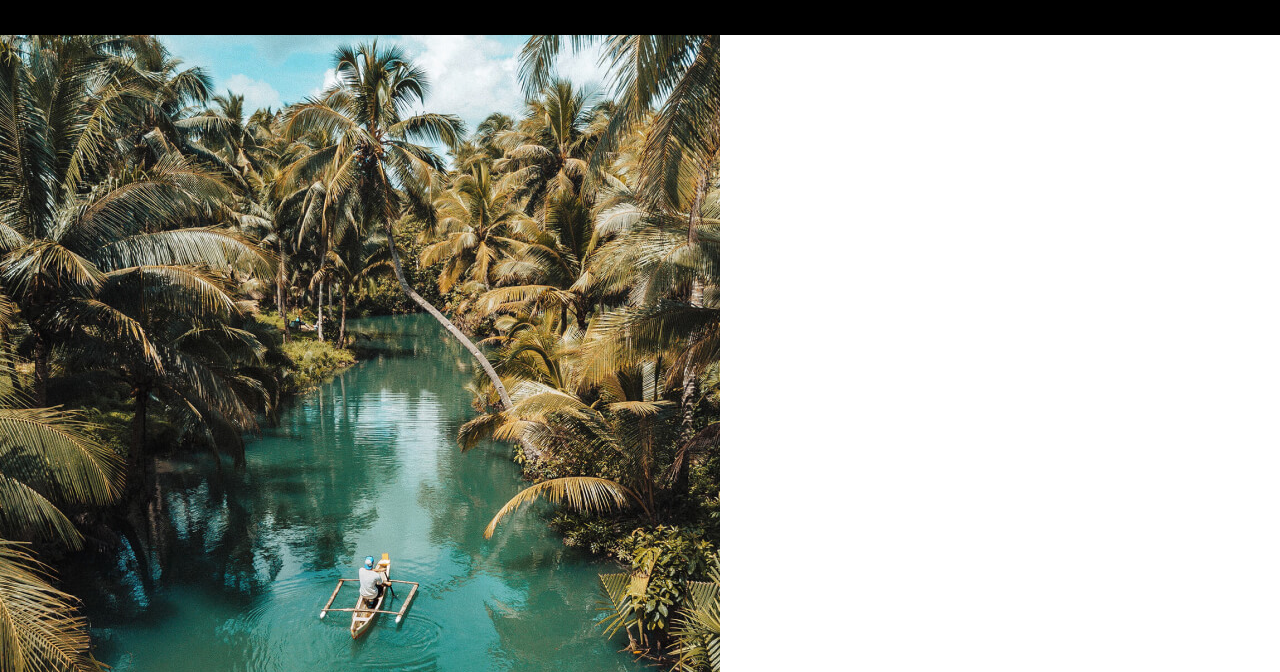
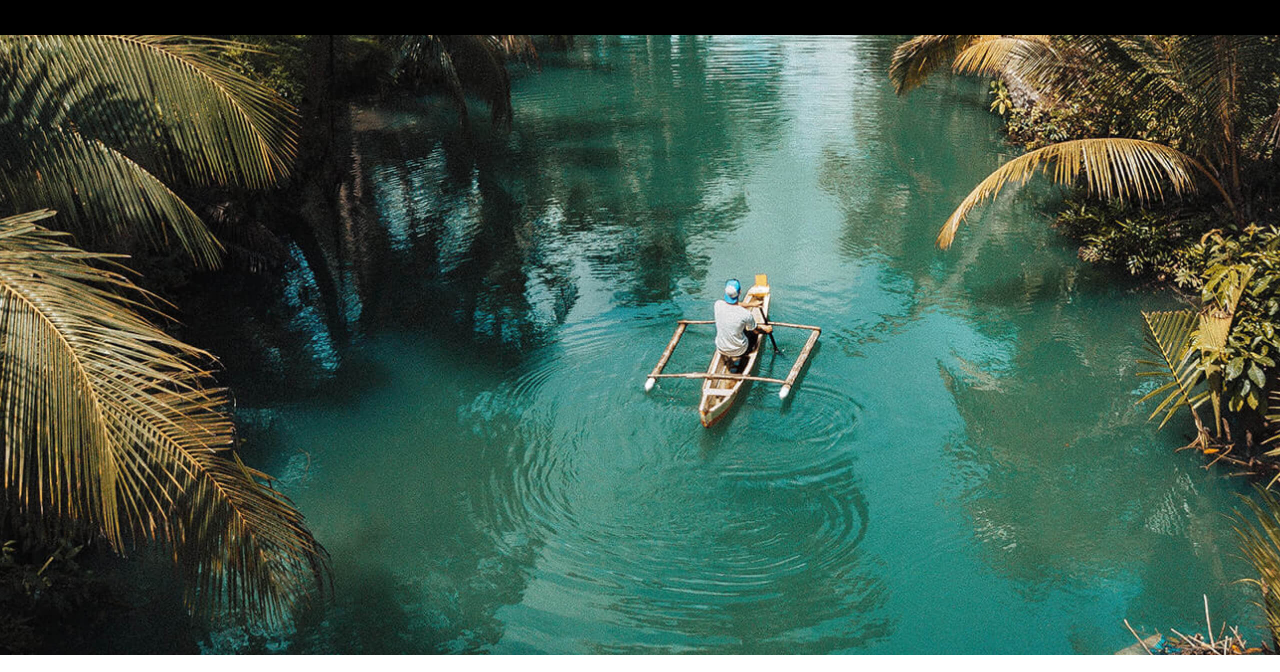
Before and after one commit to rayssalany/jornada-viagens, a plain HTML site: page index.html in a window 1280 px wide. Shown: the part 105-777 px from the top of the page. Drawn offline with Linux system fonts and the light colour scheme.

Commit message:
adiciona hero tablet e desktop

```diff
--- a/css/hero.css
+++ b/css/hero.css
@@ -0,0 +1,22 @@
+.hero-img {
+  height: 400px;
+  width: 100%;
+  background: url(../img/hero-mobile.jpg) no-repeat;
+  background-size: cover;
+}
+
+@media screen and (min-width: 768px) {
+  .hero-img {
+    height: 620px;
+    width: 100%;
+    background: url(../img/hero-tablet.jpg) no-repeat;
+    background-size: cover;
+  }
+}
+
+@media screen and (min-width: 1024px) {
+  .hero-img {
+    background: url(../img/hero-desktop.jpg) no-repeat;
+    background-size: cover;
+  }
+}
--- a/index.html
+++ b/index.html
@@ -49,7 +49,8 @@
       </div>
     </header>
     <section class="hero">
-        <img src="img/hero-mobile.jpg" alt="">
+        <div class="hero-img"></div>
+
         <h2>Somos uma agência apaixonada por criar viagens inesquecíveis. Do destino à seleção das atividades, cuidamos de todos os detalhes para que você aproveite ao máximo cada momento da sua jornada!</h2>
   </body>
 </html>
```
